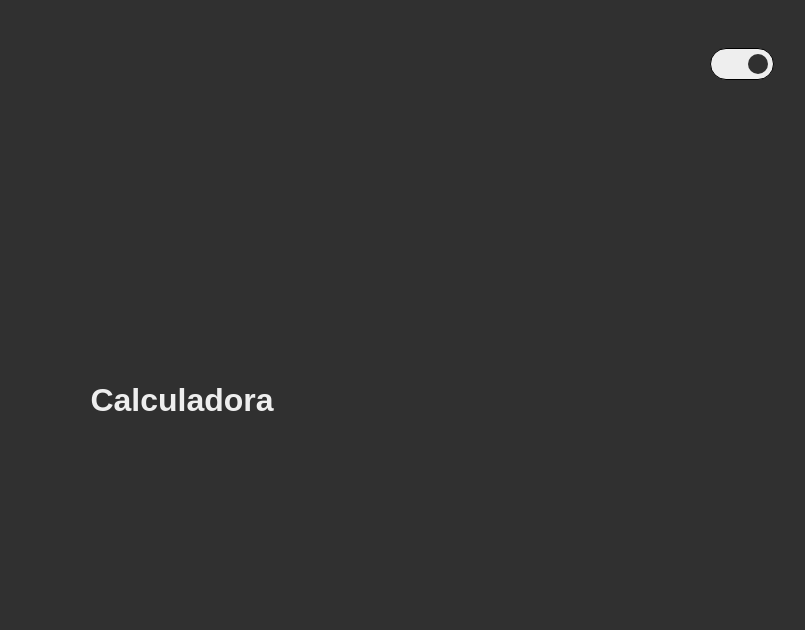
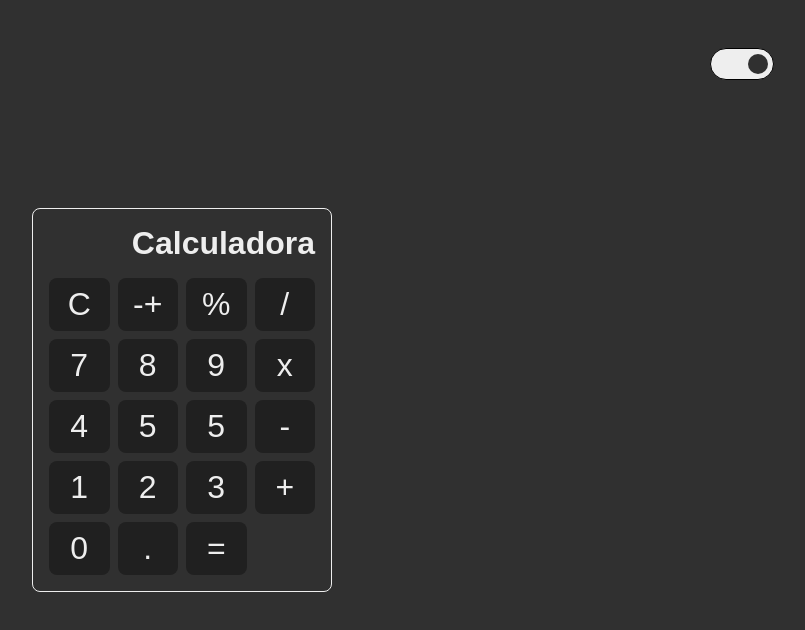
Before and after one commit to Marceometry/Calculadora-React, a React (Create React App) app: page / in a window 1280 px wide. Shown: the top 630 px of the page, without its empty margins (458-1263 px from the left). Built offline with nearby package versions, Linux system fonts and the light colour scheme.

Commit message:
create keyboard

```diff
--- a/src/components/Calculator/index.jsx
+++ b/src/components/Calculator/index.jsx
@@ -1,7 +1,12 @@
+import { Keyboard } from '../Keyboard'
+import CalculatorContainer from './styles'
+
 export function Calculator() {
     return (
-        <main>
+        <CalculatorContainer>
             <h1>Calculadora</h1>
-        </main>
+
+            <Keyboard />
+        </CalculatorContainer>
     )
 }
--- /dev/null
+++ b/src/components/Calculator/styles.js
@@ -0,0 +1,11 @@
+import styled from "styled-components"
+
+const CalculatorContainer = styled.main`
+    min-width: 300px;
+    text-align: right;
+    padding: 1rem;
+    border-radius: 8px;
+    border: 1px solid var(--font-color);
+`
+
+export default CalculatorContainer
--- /dev/null
+++ b/src/components/Keyboard/index.jsx
@@ -0,0 +1,41 @@
+import StyledKeyboard from './styles'
+
+export function Keyboard() {
+    return (
+        <StyledKeyboard>
+            <div className="grid top">
+                <button>C</button>
+                <button>-+</button>
+                <button>%</button>
+                <button>/</button>
+            </div>
+
+            <div className="grid row">
+                <button>7</button>
+                <button>8</button>
+                <button>9</button>
+                <button>x</button>
+            </div>
+
+            <div className="grid row">
+                <button>4</button>
+                <button>5</button>
+                <button>5</button>
+                <button>-</button>
+            </div>
+
+            <div className="grid row">
+                <button>1</button>
+                <button>2</button>
+                <button>3</button>
+                <button>+</button>
+            </div>
+
+            <div className="grid bottom">
+                <button>0</button>
+                <button>.</button>
+                <button>=</button>
+            </div>
+        </StyledKeyboard>
+    )
+}
--- /dev/null
+++ b/src/components/Keyboard/styles.js
@@ -0,0 +1,25 @@
+import styled from "styled-components"
+
+const StyledKeyboard = styled.main`
+    margin-top: 1rem;
+    gap: .5rem;
+    display: flex;
+    flex-direction: column;
+
+    .grid {
+        gap: .5rem;
+        display: grid;
+        align-items: center;
+        grid-template-columns: 1fr 1fr 1fr 1fr;
+    }
+
+    button {
+        padding: 0.5rem;
+        font-size: 2rem;
+        text-align: center;
+        border-radius: 8px;
+        background: #202020;
+    }
+`
+
+export default StyledKeyboard
```
